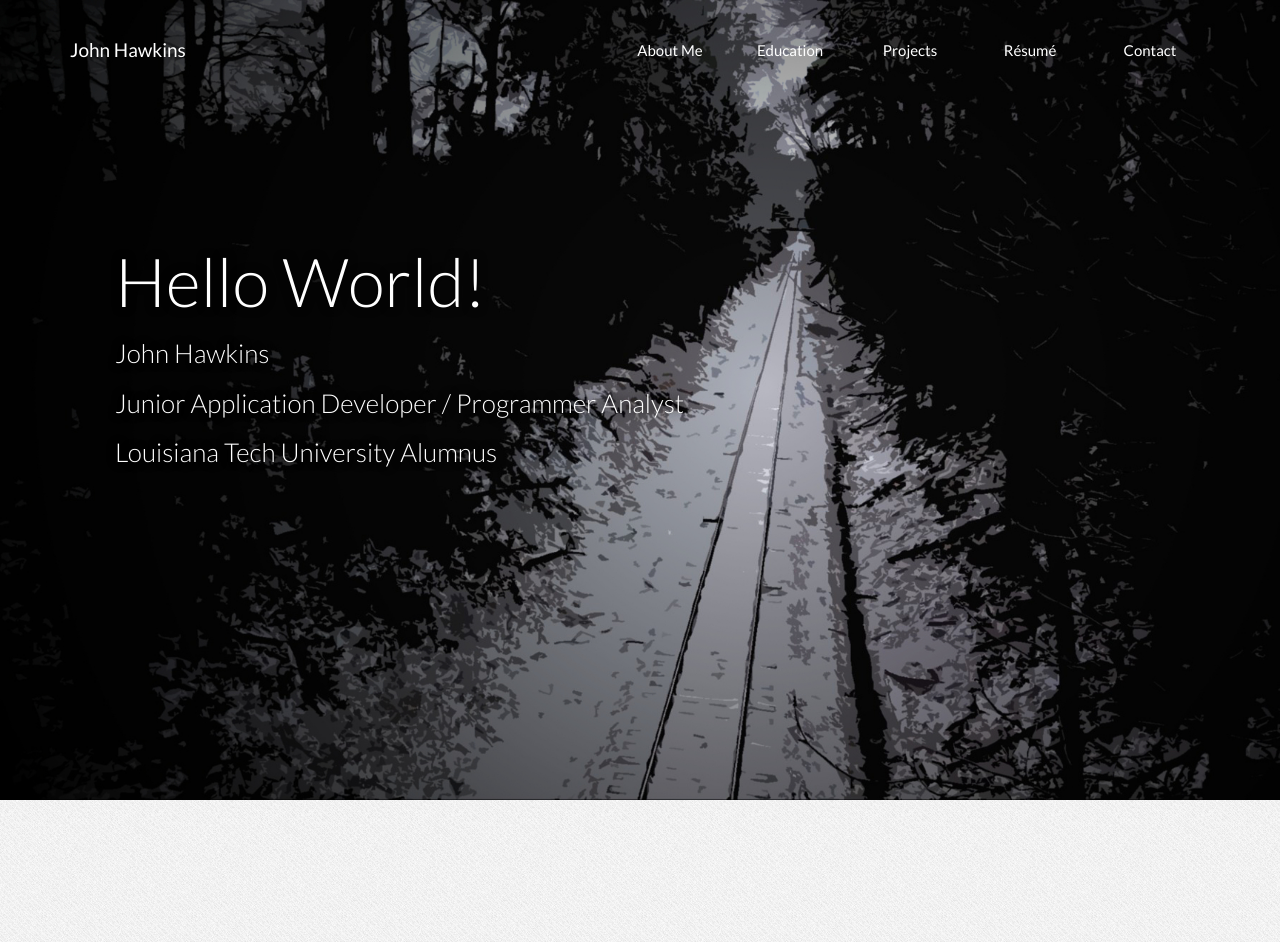
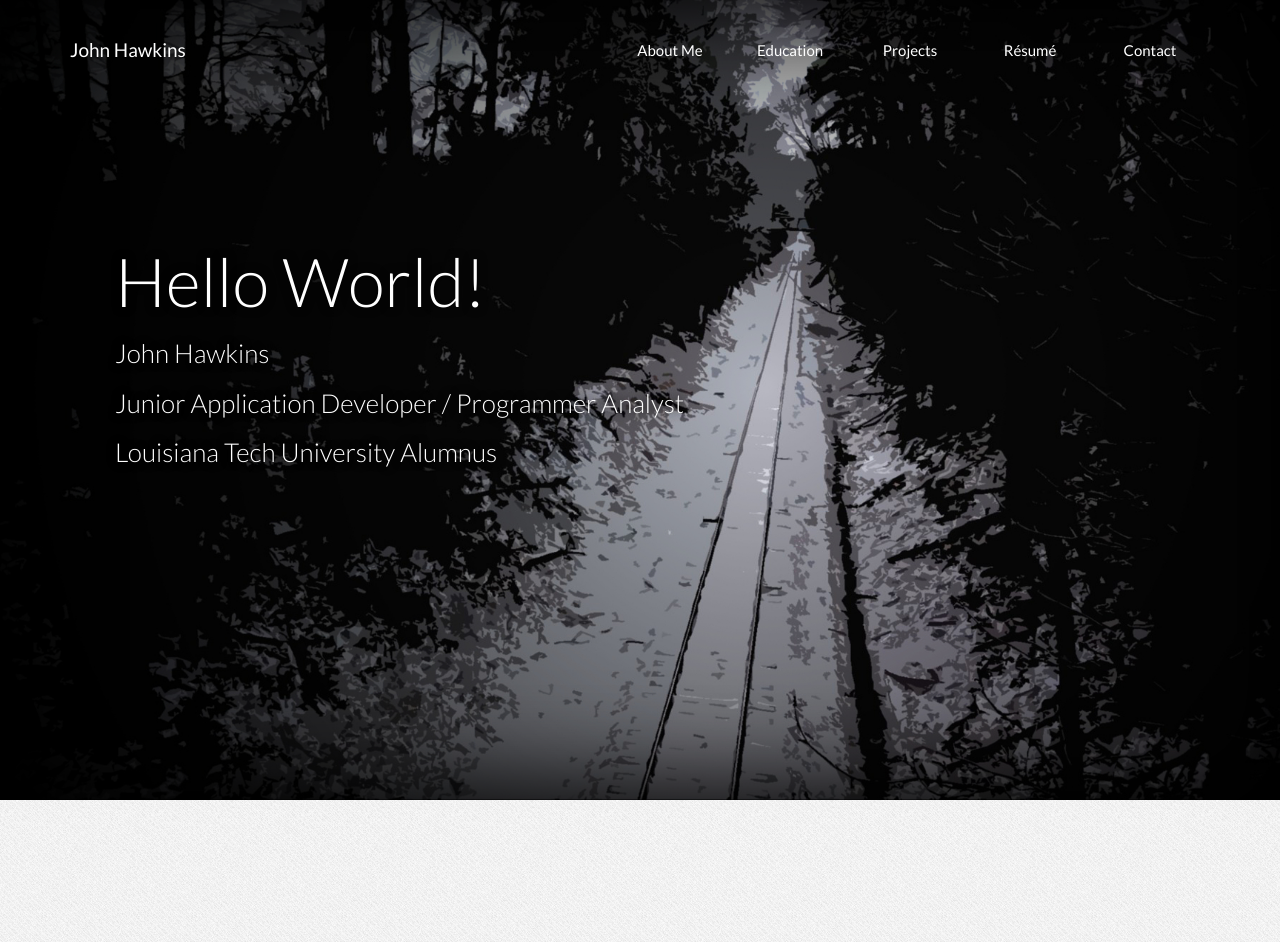
Before and after one commit to littlehawk93/Personal-Web-Portfolio-Site, a PHP site: page / in a window 1280 px wide. Shown: the top 942 px of the page. Run offline with PHP 8.4, Linux system fonts and the light colour scheme.

Commit message:
added back box shadow to the top section with background image

```diff
--- a/css/hawkins.css
+++ b/css/hawkins.css
@@ -43,9 +43,21 @@ section.dark-pattern {
 	box-shadow: inset 0 0 20px 1px #000;
 }
 
+section.dark {
+    -moz-box-shadow: inset 0 0 20px 1px #000;
+	-webkit-box-shadow: inset 0 0 20px 1px #000;
+	box-shadow: inset 0 0 20px 1px #000;
+}
+
 @media(min-width:992px) {
 
 	section.dark-pattern {
+		-moz-box-shadow: inset 0 0 100px 10px #000;
+		-webkit-box-shadow: inset 0 0 100px 10px #000;
+		box-shadow: inset 0 0 100px 10px #000;
+	}
+
+    section.dark {
 		-moz-box-shadow: inset 0 0 100px 10px #000;
 		-webkit-box-shadow: inset 0 0 100px 10px #000;
 		box-shadow: inset 0 0 100px 10px #000;
```
